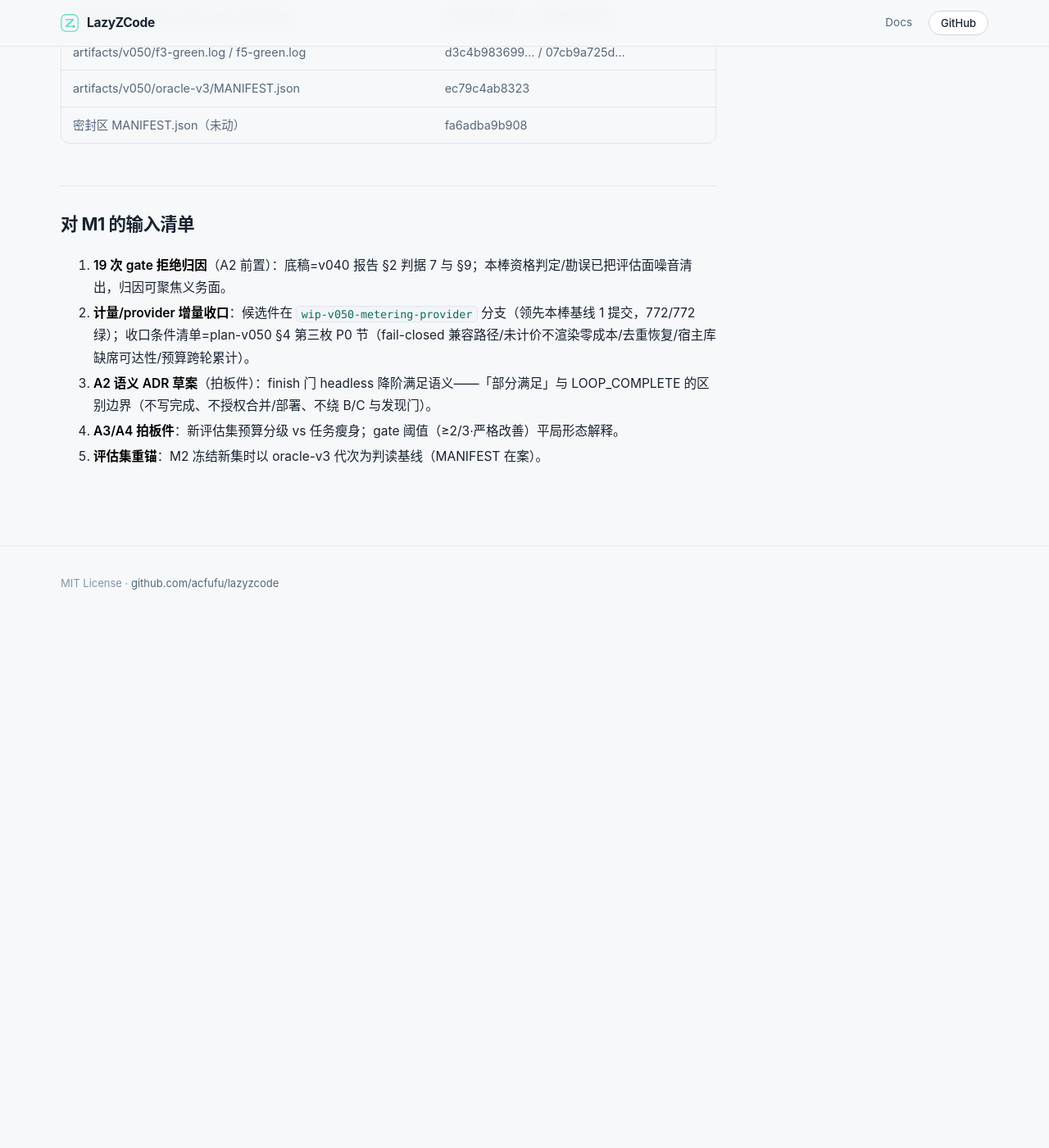
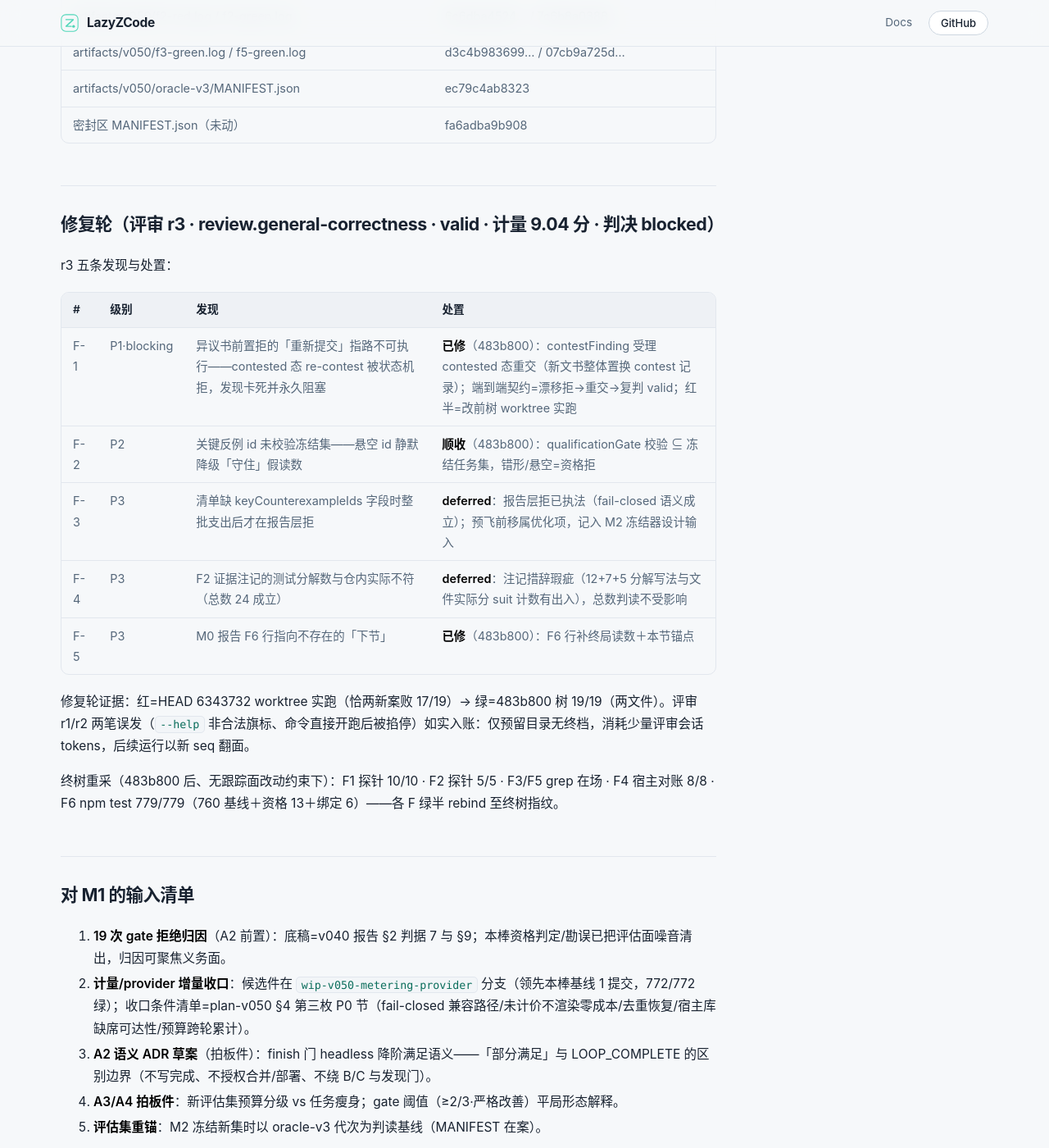
Before and after one commit to Acfufu/lazyzcode, a Jekyll site: the page built from docs/spikes/v050-m0-report.md, in a window 1280 px wide and 1400 px high, scrolled down 2568 px. Shown: the whole window at 82% size. Built offline with Jekyll 4.4.1, drawn with Linux system fonts in a browser that asks for light colours; our own code applies the rules of GitHub Pages for plain Markdown files; before the commit the page ends 3339 px from its top, so only the background shows below that.

Commit message:
docs(v050): M0 报告补修复轮——r3 五条发现处置表＋终树重采口径
F-1 已修/F-2 顺收/F-3·F-4 deferred 留痕/F-5 已修；评审 r1/r2 误发如实入账；终树
重采口径预登记（779=760+13+6）。本提交后跟踪面冻结，余下为终树取证与门面。

Goal: v050-m0-instrument

```diff
--- a/docs/spikes/v050-m0-report.md
+++ b/docs/spikes/v050-m0-report.md
@@ -51,6 +51,22 @@ goal `v050-m0-instrument`（HEAVY）· 2026-10-06 · 计划快照 sha256 8491bea
 | artifacts/v050/oracle-v3/MANIFEST.json | ec79c4ab8323 |
 | 密封区 MANIFEST.json（未动） | fa6adba9b908 |
 
+## 修复轮（评审 r3 · review.general-correctness · valid · 计量 9.04 分 · 判决 blocked）
+
+r3 五条发现与处置：
+
+| # | 级别 | 发现 | 处置 |
+|---|---|---|---|
+| F-1 | P1·blocking | 异议书前置拒的「重新提交」指路不可执行——contested 态 re-contest 被状态机拒，发现卡死并永久阻塞 | **已修**（483b800）：contestFinding 受理 contested 态重交（新文书整体置换 contest 记录）；端到端契约=漂移拒→重交→复判 valid；红半=改前树 worktree 实跑 |
+| F-2 | P2 | 关键反例 id 未校验冻结集——悬空 id 静默降级「守住」假读数 | **顺收**（483b800）：qualificationGate 校验 ⊆ 冻结任务集，错形/悬空=资格拒 |
+| F-3 | P3 | 清单缺 keyCounterexampleIds 字段时整批支出后才在报告层拒 | **deferred**：报告层拒已执法（fail-closed 语义成立）；预飞前移属优化项，记入 M2 冻结器设计输入 |
+| F-4 | P3 | F2 证据注记的测试分解数与仓内实际不符（总数 24 成立） | **deferred**：注记措辞瑕疵（12+7+5 分解写法与文件实际分 suit 计数有出入），总数判读不受影响 |
+| F-5 | P3 | M0 报告 F6 行指向不存在的「下节」 | **已修**（483b800）：F6 行补终局读数＋本节锚点 |
+
+修复轮证据：红=HEAD 6343732 worktree 实跑（恰两新案败 17/19）→ 绿=483b800 树 19/19（两文件）。评审 r1/r2 两笔误发（`--help` 非合法旗标、命令直接开跑后被掐停）如实入账：仅预留目录无终档，消耗少量评审会话 tokens，后续运行以新 seq 翻面。
+
+终树重采（483b800 后、无跟踪面改动约束下）：F1 探针 10/10 · F2 探针 5/5 · F3/F5 grep 在场 · F4 宿主对账 8/8 · F6 npm test 779/779（760 基线＋资格 13＋绑定 6）——各 F 绿半 rebind 至终树指纹。
+
 ## 对 M1 的输入清单
 
 1. **19 次 gate 拒绝归因**（A2 前置）：底稿=v040 报告 §2 判据 7 与 §9；本棒资格判定/勘误已把评估面噪音清出，归因可聚焦义务面。
```
